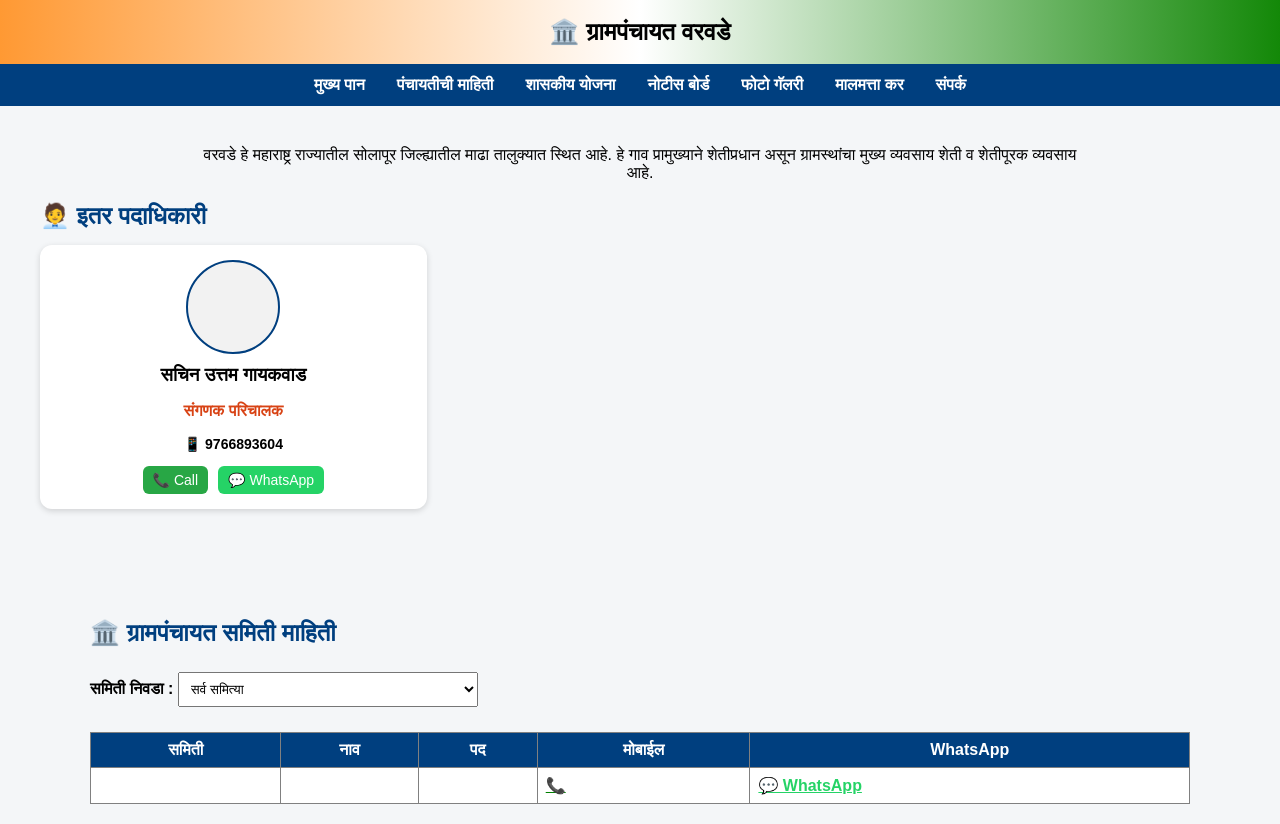
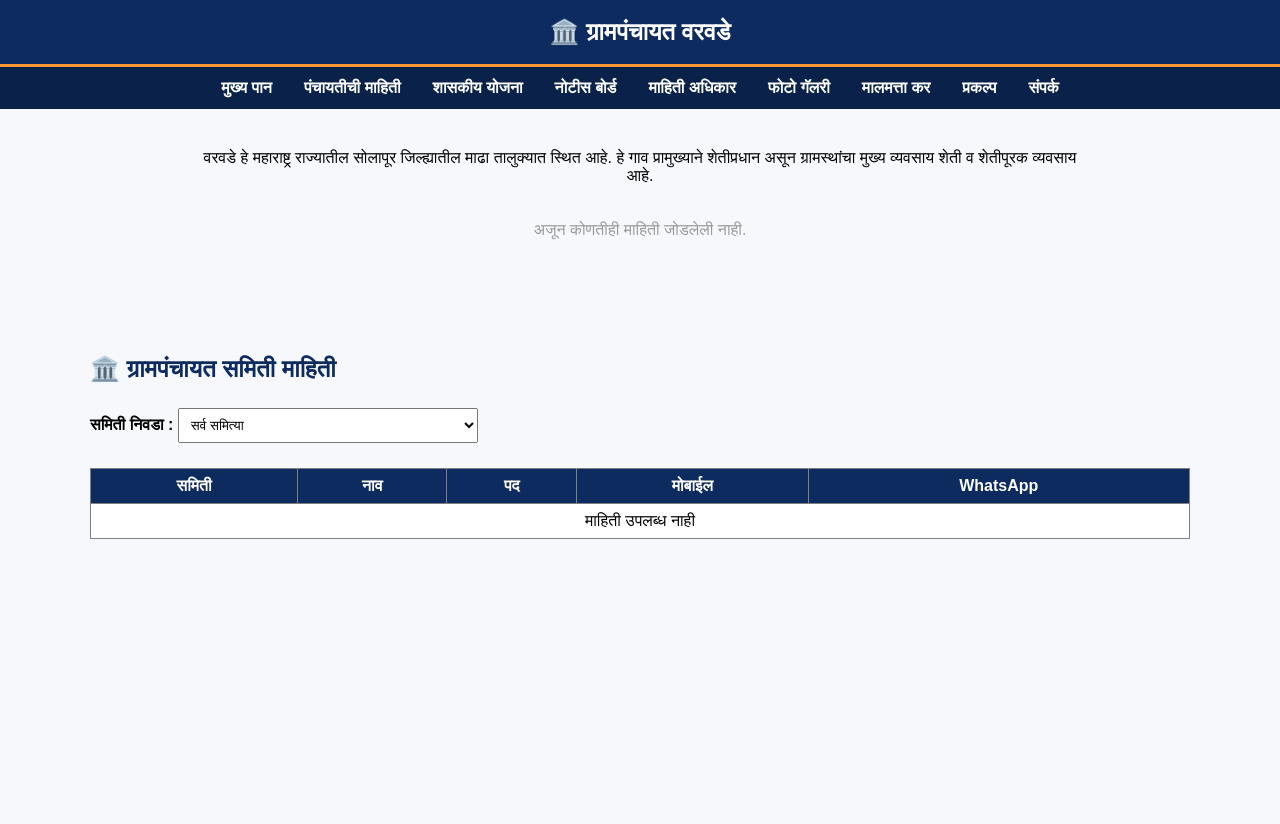
Before and after one commit to warawade1304-source/warwade-website, a plain HTML site: page panch-info.html in a window 1280 px wide. After the commit the page ends 800 px from the top, so only its background shows below. Drawn offline with Linux system fonts and the light colour scheme.

Commit message:
ग्रामपंचायत सॉफ्टवेअरमधून अपडेट: panch-info.html

```diff
--- a/panch-info.html
+++ b/panch-info.html
@@ -133,11 +133,11 @@ h2{
   gtag('config', 'G-MKCTMSRM8R');
 </script>
 <!-- ✅ GOOGLE ANALYTICS END -->
-</head>
+<style id="gp-theme-override">body{background:#f6f8fb!important}.top-header,.header{background:#0D2B5E!important;color:#ffffff!important;border-bottom:3px solid #ff9933!important}.menu{background:#0a2249!important}.menu a:hover{background:#081937!important}.container,.section-box,.card,.box{border-radius:10px!important}.section-box h3{color:#0D2B5E!important;border-bottom-color:#ff9933!important}h2{color:#0D2B5E!important}table th{background:#0D2B5E!important;color:#ffffff!important}.btn,.btn-sf{background:#ff9933!important;border-color:#ff9933!important;color:#111111!important}footer,.footer{background:#091f44!important;color:#ffffff!important}a{color:#0D2B5E}.service-card,.card,.notice-card,.pdf-item,.box{border-radius:6px!important;box-shadow:0 2px 6px rgba(0,0,0,.15)!important;transition:transform .15s ease,box-shadow .15s ease!important}.service-card h3,.card h3,.notice-card h3,.box h2{font-weight:800!important}.service-grid,.card-grid{grid-template-columns:repeat(auto-fit,minmax(240px,1fr))!important}.gallery{grid-template-columns:repeat(5,1fr)!important}.photo-box{border-radius:6px!important}.photo-box:hover{transform:scale(1.045)}.apply,.offline,.filter-box select,button,input,textarea{border-radius:6px!important}.service-card,.card,.notice-card,.pdf-item,.box{border:none!important;border-left:6px solid #ff9933!important}</style></head>
 
 <body>
 
-<div class="top-header">🏛️ ग्रामपंचायत वरवडे</div>
+<div class="top-header" style="display:flex;align-items:center;justify-content:center;gap:12px;flex-wrap:wrap">🏛️ ग्रामपंचायत वरवडे</div>
 
 <!-- Menu -->
 <div class="menu">
@@ -145,8 +145,10 @@ h2{
     <a href="panch-info.html">पंचायतीची माहिती</a>
     <a href="documents.html">शासकीय योजना</a>
     <a href="notices.html">नोटीस बोर्ड</a>
+    <a href="rti.html">माहिती अधिकार</a>
     <a href="gallery.html">फोटो गॅलरी</a>
     <a href="tax.html">मालमत्ता कर</a>
+    <a href="projects.html">प्रकल्प</a>
     <a href="contact.html">संपर्क</a>
 </div>
 
@@ -155,7 +157,7 @@ h2{
 <p style="max-width:900px;margin:0 auto 15px;text-align:center">वरवडे हे महाराष्ट्र राज्यातील सोलापूर जिल्ह्यातील माढा तालुक्यात स्थित आहे. हे गाव प्रामुख्याने शेतीप्रधान असून ग्रामस्थांचा मुख्य व्यवसाय शेती व शेतीपूरक व्यवसाय आहे.</p>
 
 <!-- 🔝 Top Row -->
-<h2 style="color:#003f7f;">🧑‍💼 इतर पदाधिकारी</h2><div class="grid-3"><div class="card"><div style="width:90px;height:90px;border-radius:50%;border:2px solid #003f7f;margin:0 auto 8px;overflow:hidden;background:#f2f2f2;display:flex;align-items:center;justify-content:center"></div><h3>सचिन उत्तम गायकवाड </h3><p class="role">संगणक परिचालक </p><p class="mobile">📱 9766893604</p><div class="contact"><a href="tel:9766893604" class="call">📞 Call</a><a href="https://wa.me/9766893604" target="_blank" class="whatsapp">💬 WhatsApp</a></div></div></div>
+<p style="text-align:center;color:#999;padding:20px">अजून कोणतीही माहिती जोडलेली नाही.</p>
 
 </div>
 <!-- CONTAINER -->
@@ -193,7 +195,7 @@ style="border-collapse:collapse;background:#fff;margin-top:15px;">
 </div>
 
 <script>
-const members = [{"committee":"","name":"","post":"","mobile":""}];
+const members = [];
 
 // समिती-निवड dropdown आता members यादीतून आपोआप (जी काही समिती-नावं वापरली आहेत तीच) तयार होते
 (function(){
```
